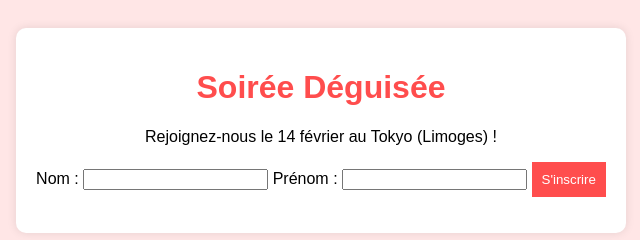
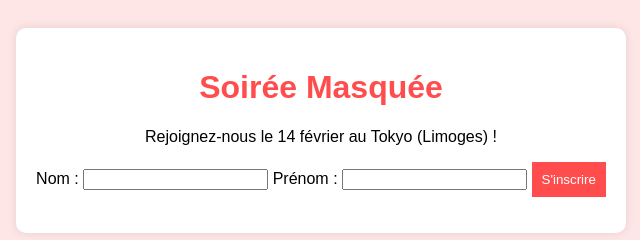
Before and after one commit to tinou087fr/soiree-deguisee, a plain HTML site: page index.html in a window 1280 px wide. Shown: the full height of the page, 319-959 px from the left. Drawn offline with Linux system fonts and the light colour scheme.

Commit message:
index.html

```diff
--- a/index.html
+++ b/index.html
@@ -8,7 +8,7 @@
 </head>
 <body>
     <div class="container">
-        <h1>Soirée Déguisée</h1>
+        <h1>Soirée Masquée</h1>
         <p>Rejoignez-nous le 14 février au Tokyo (Limoges) !</p>
 
         <form id="inscription-form">
```
